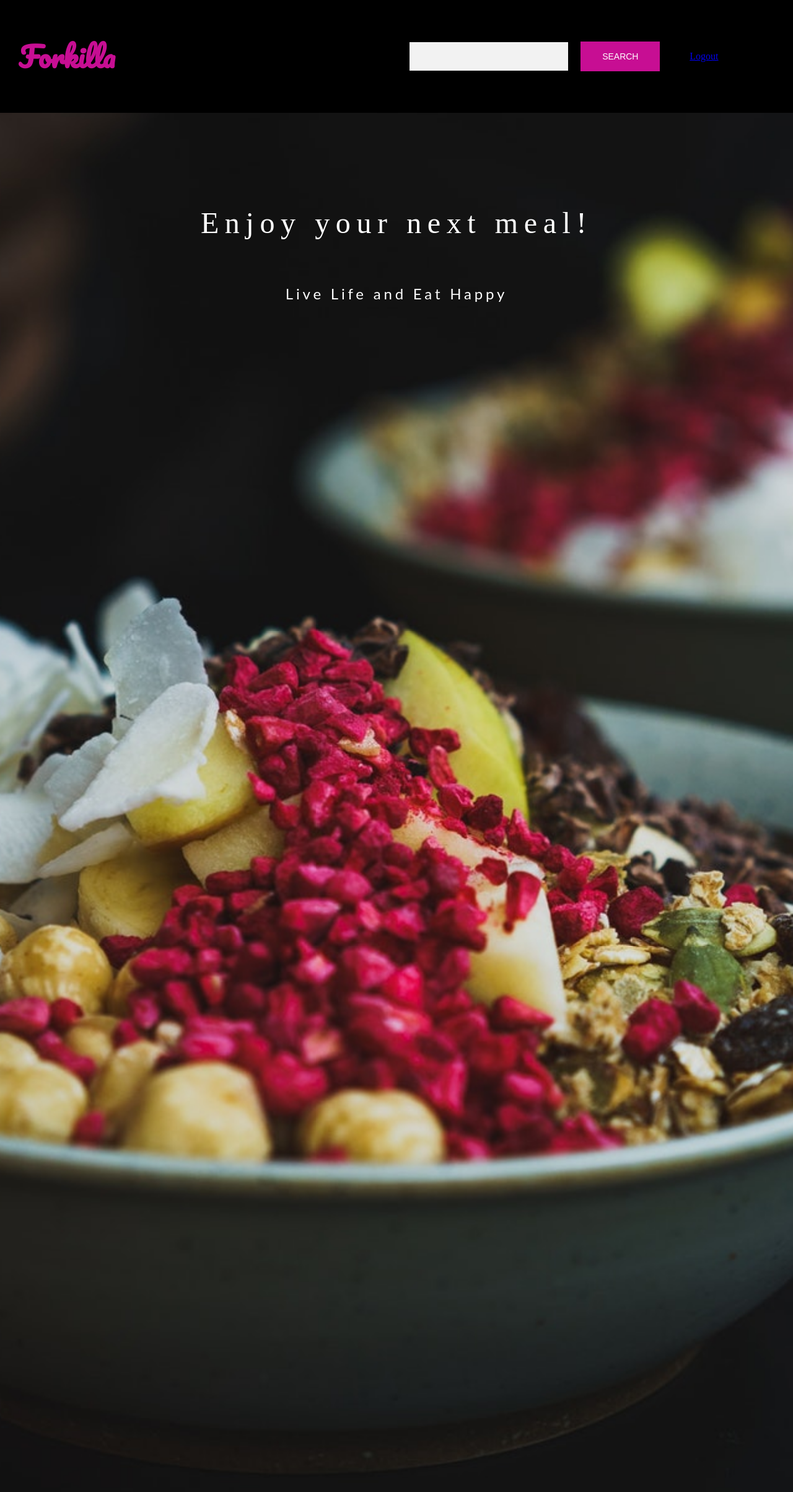
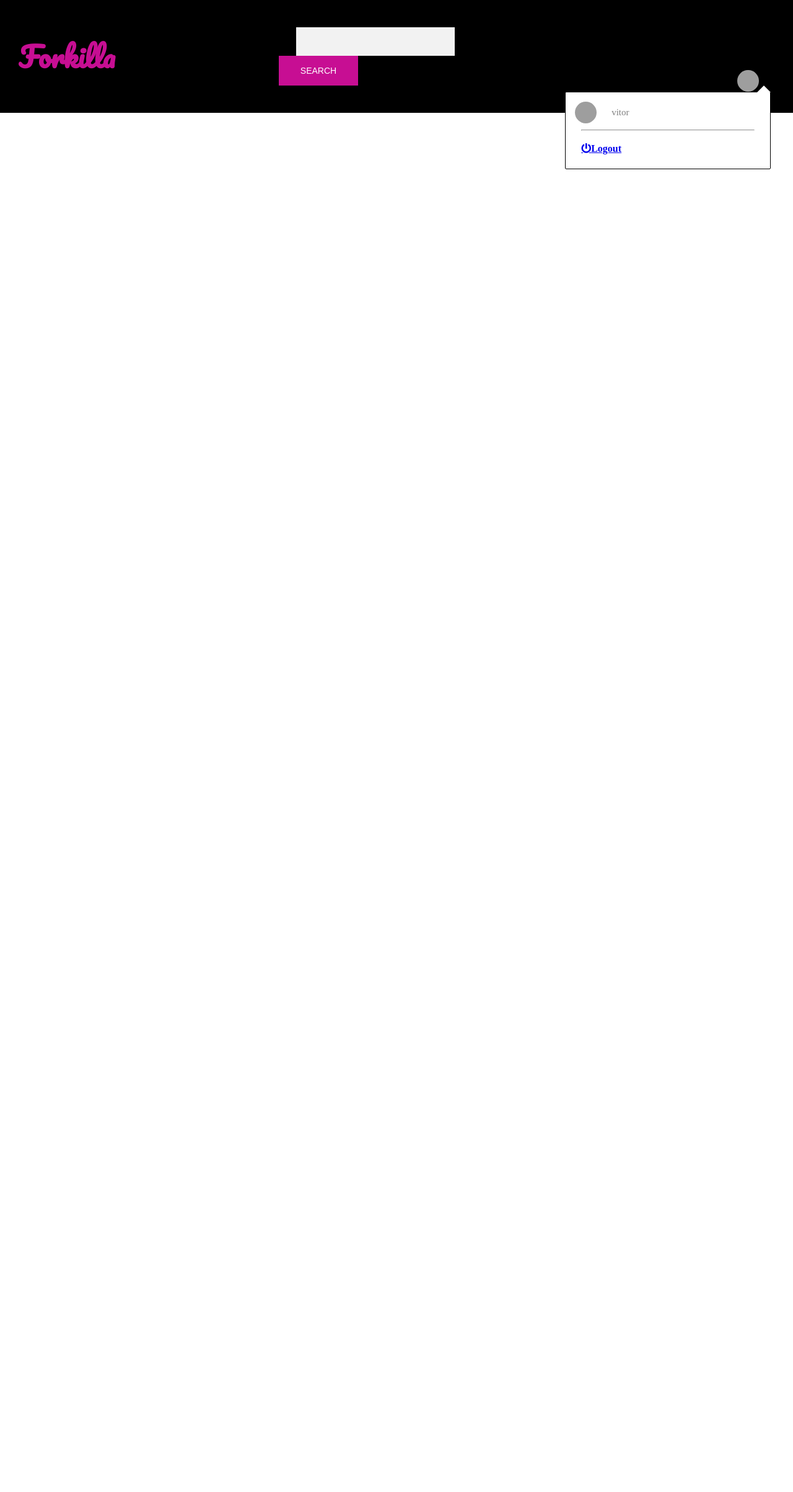
Before and after one commit to thefogui/test, a Django app: page / in a window 1280 px wide. Shown: the top 2407 px of the page at 62% size. Run offline with Django 3.2, Linux system fonts and the light colour scheme; a user stored in the database is signed in; data comes from the database, SQL or seed files in the repository; both versions use the stored data as it was after the commit; some libraries are stand-ins or nearby versions; some web fonts are replaced; grey boxes are pictures that could not be loaded.

Commit message:
Fixing bugs with css

```diff
--- a/practicaWeb/PracticaWeb/forkilla/static/css/index.css
+++ b/practicaWeb/PracticaWeb/forkilla/static/css/index.css
@@ -1,54 +1,9 @@
 
 .container {
     color: #fff;
-    perspective: 1px;
-    transform-style: preserve-3d;
     height: 100vh;
     overflow-y: scroll;
     overflow-x: hidden;
-}
-
-.main_message {
-    box-sizing: border-box;
-    min-height: 100vh;
-    padding: 30vw 0 5vw;
-    position: relative;
-    transform-style: inherit;
-    width: 100vw;
-}
-
-.main_message h1 {
-    margin-top: -100px;
-    color: white;
-    font-size: 3.0em;
-}
-
-.main_message, .main_message::before {
-    background: 50% 50% / cover;
-}
-
-.main_message::before {
-    bottom: 0;
-    content: "";
-    left: 0;
-    position: absolute;
-    right: 0;
-    top: 0;
-    display: block;
-    background-image: url("/static/img/background.jpeg");
-    background-size: cover;
-    transform-origin: center;
-    transform: translateZ(-1px) scale(2);
-    z-index: -1;
-    min-height: 100vh;
-}
-
-.main_message * {
-    font-weight: normal;
-    letter-spacing: 0.2em;
-    text-align: center;
-    margin: 0;
-    padding: 1em 0;
 }
 
 h2 {
@@ -63,8 +18,7 @@ h3, h2, p, i, span {
 .prommoted_restaurants_section {
     width: 100vw;
     margin: 0 auto;
-    height: 200vh;
-    margin-top: 50vw;
+    height: 100vh;
 }
 
 .title_promoted_restaurants h3 {
@@ -86,6 +40,81 @@ h3, h2, p, i, span {
     justify-content: center;
     padding: 5rem 0;
 }
+
+/************************************************
+********* SLIDER                        *********
+*********                               *********
+************************************************/
+
+.slide-window {
+    position: fixed;
+    width: 100%;
+    height: 100%;
+    overflow: hidden;
+    top: 0px;
+    left: 0px;
+}
+
+.slides {
+    height: 100%;
+    position: absolute;
+    margin: 0px;
+    padding: 0px;
+
+    -webkit-transform: translate3d(0px, 0px, 0px);
+    transform: translate3d(0px, 0px, 0px);
+
+    transition: all 0.66s ease;
+    -webkit-transition: all 0.66s ease;
+}
+
+.slide {
+    list-style: none;
+    position: relative;
+    float: left;
+    margin: 0;
+    padding: 0;
+    width: 500px;
+    height: 100%;
+    background: #ccc;
+    text-align: center;
+    line-height: 300px;
+    background-size: cover;
+
+    color: #fff;
+    -webkit-transform: translate3d(0px, 0px, 0px);
+    visibility: hidden;
+    -webkit-transform-style: preserve-3d;
+}
+
+.alive {
+    visibility: visible;
+}
+
+.nav {
+    position: fixed;
+    z-index: 9;
+    top: 50%;
+    cursor: pointer;
+    color: #fff;
+    opacity: 0.7;
+    transition: all 0.66s ease;
+    -webkit-transition: all 0.66s ease;
+}
+
+.nav:hover {
+    opacity: 1.0;
+}
+
+.left {
+    left: 3%;
+}
+
+.right {
+    right: 3%;
+}
+
+/**** OLD HOME PAGE ****/
 
 .body_promoted_restaurants > div {
     display: block;
--- a/practicaWeb/PracticaWeb/forkilla/static/css/main.css
+++ b/practicaWeb/PracticaWeb/forkilla/static/css/main.css
@@ -39,7 +39,7 @@ header .header_logo {
     top: 0;
     display: block;
     float: left;
-    width: 70vw;
+    width: 20vw;
     position: relative;
 }
 
@@ -57,21 +57,6 @@ header .header_logo {
     color: rgb(135, 6, 156);
 }
 
-header .login-section {
-    display: flex;
-    flex-flow: row wrap;
-    align-items: center;
-    float: right;
-    width: 20vw;
-}
-
-header .login-section form {
-    display: flex;
-    flex-flow: row wrap;
-    align-items: center;
-    width: 100%;
-}
-
 .search {
     display: block;
     float: left;
@@ -83,7 +68,8 @@ header .login-section form {
     display: flex;
     flex-flow: row wrap;
     align-items: center;
-    width: 100%;
+    width: 60%;
+    margin: 0 auto;
 }
 
 .search input {
@@ -122,41 +108,117 @@ header .login-section form {
     border: 1px solid #87069c;
 }
 
-.group {
-    position: relative;
-    height: auto;
-    width: 26%;
+/* USER TOGGLE */
+
+header .login-section {
+    display: flex;
+    flex-flow: row wrap;
+    align-items: center;
+    float: right;
+    width: 20vw;
+    margin-top: 3vh;
+}
+
+header .login-section form {
+    display: flex;
+    flex-flow: row wrap;
+    align-items: center;
+    width: 100%;
+}
+
+.user_ui {
+    position: absolute;
+    right: 0;
     display: inline-block;
-    float: left;
-    margin-right: 15px;
-    margin-left: 15px;
+    width: 7vw;
+}
+
+.user_menu_toggle {
+    display: inline-block;
+    vertical-align: middle;
+    cursor: pointer;
 }
 
 .profile_img {
     background-image: url("https://images-na.ssl-images-amazon.com/images/I/8166xCVDGnL._SL1500_.jpg");
+    width: 35px;
+    height: 35px;
+    display: inline-block;
+    vertical-align: middle;
+    border-radius: 50%;
+    background-size: cover;
 }
 
-.group input {
-    border: none;
-    border-bottom: 1px solid rgb(199, 14, 147);
-    display: inline;
-    background: black;
-    color: rgb(199, 14, 147);
-    margin-top: 4vh;
-    font-size: 0.8em;
+.simple_arrow {
+    display: inline-block;
+    vertical-align: middle;
+    margin: 0 5px;
+    font-size: 12px;
+    color: black;
 }
 
-.group input[type=submit] {
-    border: 1px solid rgb(199, 14, 147);
-    display: inline;
-    background: black;
-    color: rgb(199, 14, 147);
-    padding: 20px;
-    margin-top: 0;
+.user_menu {
+    width: 300px;
+    background: white;
+    position: absolute;
+    right: 40%;
+    border: 1px solid black;
+    border-radius: 2px;
+    padding: 15px;
 }
 
-.group input:focus {
-    outline: none;
+.user_menu::after {
+    display: block;
+    right: 0;
+    height: 0;
+    top: -10px;
+    width: 0;
+    position: absolute;
+    border-left: 10px solid transparent;
+    border-right: 10px solid transparent;
+    border-bottom: 10px solid black;
+}
+
+.user_menu::before {
+    display: block;
+    right: -1px;
+    content: " ";
+    height: 0;
+    top: -11px;
+    width: 0;
+    position: absolute;
+    border-left: 11px solid transparent;
+    border-right: 11px solid transparent;
+    border-bottom: 11px solid white;
+}
+
+.user-info {
+    border-bottom: 1px solid white;
+    position: relative;
+}
+
+.user-info > .profile_img {
+    width: 45px;
+    height: 45px;
+    display: inline-block;
+    vertical-align: middle;
+    border-radius: 50%;
+    background-size: cover;
+}
+
+.user_info > hr, .user_info > a {
+    margin: 10px;
+}
+
+h4 {
+    display: inline-block;
+    vertical-align: middle;
+    margin: 0;
+    color: gray;
+    font-weight: normal;
+    line-height: normal;
+    font-size: 15px;
+    padding-left: 20px;
 }
 
 .section h2 {
--- /dev/null
+++ b/practicaWeb/PracticaWeb/forkilla/static/js/header.js
@@ -0,0 +1,45 @@
+$.global = new Object();
+$.global.item = 1;
+$.global.total = 0;
+
+$(document).ready(function() {
+    $(function () {
+        var isopen_username = false;
+
+        /*
+         * Open and close username event
+         */
+         $("header .login-section .user_ui .user_menu_toggle").on("click", function(){
+             if (!isopen_username) {
+
+                 //Show menu
+                 $("header .user_menu").show();
+
+                 //change arrow
+                 $("header .simple_arrow").removeClass("fa-chevron-down").addClass("fa-chevron-up");
+
+                 isopen_username = true;
+
+             } else {
+                 //Close nenu
+                 $("header .user_menu").hide();
+
+                 //change arrow
+                 $("header .simple_arrow").removeClass("fa-chevron-up").addClass("fa-chevron-down");
+
+                 isopen_username = false;
+             }
+         });
+    });
+
+    $(function() {
+        var windowWidth = $(window).width();
+        var slideCount = $('.slides li').length;
+        var slidesWidth = windowWidth * slideCount;
+
+        $('.slides li')
+
+        $.global.item = 0;
+        var slideCount
+    });
+});
--- a/practicaWeb/PracticaWeb/forkilla/templates/forkilla/base.html
+++ b/practicaWeb/PracticaWeb/forkilla/templates/forkilla/base.html
@@ -29,6 +29,8 @@
     <link rel="stylesheet" href="https://use.fontawesome.com/releases/v5.8.1/css/all.css" integrity="sha384-50oBUHEmvpQ+1lW4y57PTFmhCaXp0ML5d60M1M7uH2+nqUivzIebhndOJK28anvf" crossorigin="anonymous">
 
     <!-- JQuery -->
+    <script src="https://ajax.googleapis.com/ajax/libs/jquery/3.3.1/jquery.min.js"></script>
+    <script src="{% static "js/header.js" %}"></script>
 
     <!-- BootStrap CSS -->
 
--- a/practicaWeb/PracticaWeb/forkilla/templates/forkilla/header.html
+++ b/practicaWeb/PracticaWeb/forkilla/templates/forkilla/header.html
@@ -19,14 +19,30 @@
                 <div class="user_menu_toggle">
                     <div class="profile_img">
 
-                    </div>
+                    </div><!-- Closing div profile_img -->
+
+                    <span class="simple_arrow fa fa-chevron-up"></span>
                 </div><!-- Closing div user_menu_toggle -->
 
-                <a class="nav-link navBar_Right_items" href="/accounts/logout/?next=/forkilla">Logout</a>
+                <!-- USER MENU -->
+
+                <div class="user_menu">
+                    <div class="user_info">
+                        <div class="profile_img">
+
+                        </div><!-- Closing div profile_img -->
+
+                        <h4>{{ user.get_username }}</h4>
+
+                        <hr />
+
+                        <a class="fa fa-power-off" href="/accounts/logout/?next=/forkilla">Logout</a>
+                    </div>
+                </div><!-- Closing div user_menu -->
             </div><!--  Closing div user_ui -->
         {% else %}
-            <a class="nav-link navBar_Right_items" href="/accounts/login/?next=/forkilla">Login</a>
-            <a class="nav-link navBar_Right_items" href="{% url 'register' %}">Register</a>
+            <a class="" href="/accounts/login/?next=/forkilla">Login</a>
+            <a class="" href="{% url 'register' %}">Register</a>
         {% endif %}
     </div>
 </header>
--- a/practicaWeb/PracticaWeb/forkilla/templates/forkilla/index.html
+++ b/practicaWeb/PracticaWeb/forkilla/templates/forkilla/index.html
@@ -5,31 +5,33 @@
 {% block content %}
 <link rel="stylesheet" href="/static/css/index.css">
 <div class="container">
-    <div class="main_message">
+    <!--<div class="main_message">
         <h1>Enjoy your next meal!</h1>
         <h2>Live Life and Eat Happy</h2>
-    </div>
+    </div>-->
 
     <div class="prommoted_restaurants_section">
-        <div class="title_promoted_restaurants">
-            <h3>Promoted Restaurants</h3>
-        </div><!-- Closing div title_promoted_restaurants -->
 
         <div class="body_promoted_restaurants">
 
-            {% for restaurant in restaurants %}
-            <div class="restaurant">
-                <img src="https://images.unsplash.com/photo-1522336572468-97b06e8ef143?ixlib=rb-1.2.1&ixid=eyJhcHBfaWQiOjEyMDd9&auto=format&fit=crop&w=2110&q=80"  alt="restaurant_image"/>
+            <div class="slide-window">
+                <ol class="slides" start="1">
+                    {% for restaurant in restaurants %}
+                    <li class="slide color-0" style="background-image:url(https://images.unsplash.com/photo-1522336572468-97b06e8ef143?ixlib=rb-1.2.1&ixid=eyJhcHBfaWQiOjEyMDd9&auto=format&fit=crop&w=2110&q=80);">
+                        <a href="{% url 'details' restaurant.restaurant_number%}">
+                            <h2>{{restaurant.name}}</h2>
+                            <p>
+                                {{restaurant.menu_description}}
+                            </p>
+                        </a>
+                    </li>
+                    {% endfor %}
+                </ol>
 
-                <div>
-                    <h2>{{restaurant.name}}</h2>
-                    <p>
-                        {{restaurant.menu_description}}
-                    </p>
-                    <a href="{% url 'details' restaurant.restaurant_number%}"> View More </a>
-                </div>
-            </div><!-- Closing div restaurants -->
-            {% endfor %}
+                <span class="nav fa fa-chevron-left fa-3x left"></span>
+                <span class="nav fa fa-dhevron-right fa-3x right"></span>
+            </div><!-- Closing div slide-window -->
+
         </div><!-- Closing div body_promoted_restaurants -->
     </div><!-- Closing div prommoted_restaurants_section -->
 
```
Also changed, not shown: practicaWeb/PracticaWeb/db.sqlite3.
